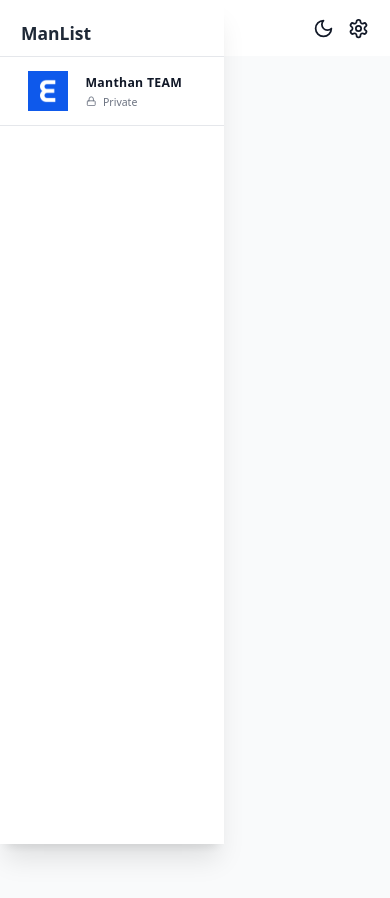
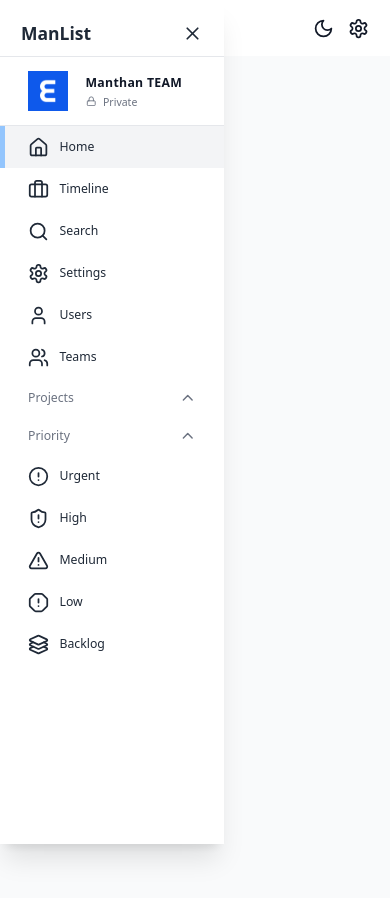
Before and after one commit to manthan-paktolus/project-management-app, a Next.js app in the folder client/: page / in a window 390 px wide. Built offline with nearby package versions, Linux system fonts and the light colour scheme; no server answers.

Commit message:
making sidebar responsive and static content in sidebar

```diff
--- a/client/src/app/(components)/Sidebar/index.tsx
+++ b/client/src/app/(components)/Sidebar/index.tsx
@@ -24,14 +24,20 @@
 import { usePathname } from "next/navigation";
 import Link from "next/link";
 import { useAppDispatch, useAppSelector } from "@/app/redux";
+import { setIsSidebarCollapsed } from "@/state";
 
 const Sidebar = () => {
   const [showProjects, setShowProjects] = useState(true);
   const [showPriority, setShowPriority] = useState(true);
 
+  const dispatch = useAppDispatch();
+  const isSidebarCollapsed = useAppSelector(
+    (state) => state.global.isSidebarCollapsed,
+  );
+
   const sidebarClassNames = `fixed flex flex-col h-[100%] justify-between shadow-xl
     transition-all duration-300 h-full z-40 dark:bg-black overflow-y-auto bg-white
-    w-64`;
+    ${isSidebarCollapsed ? "w-0 hidden" : "w-64"}`;
 
   return (
     <div className={sidebarClassNames}>
@@ -41,6 +47,16 @@
           <div className="text-xl font-bold text-gray-800 dark:text-white">
             ManList
           </div>
+          {isSidebarCollapsed ? null : (
+            <button
+              className="py-3"
+              onClick={() => {
+                dispatch(setIsSidebarCollapsed(!isSidebarCollapsed));
+              }}
+            >
+              <X className="h-6 w-6 text-gray-800 hover:text-gray-500 dark:text-white" />
+            </button>
+          )}
         </div>
         {/* {Team} */}
         <div className="flex items-center gap-5 border-y-[1.5px] border-gray-200 px-8 py-4 dark:border-gray-700">
@@ -56,6 +72,65 @@
           </div>
         </div>
         {/* Navbar Links */}
+        <nav className="z-10 w-full">
+          <SidebarLink icon={Home} label="Home" href="/" />
+          <SidebarLink icon={Briefcase} label="Timeline" href="/timeline" />
+          <SidebarLink icon={Search} label="Search" href="/search" />
+          <SidebarLink icon={Settings} label="Settings" href="/settings" />
+          <SidebarLink icon={User} label="Users" href="/users" />
+          <SidebarLink icon={Users} label="Teams" href="/teams" />
+        </nav>
+        {/* PROJECTS LINKS */}
+        <button
+          onClick={() => setShowProjects((prev) => !prev)}
+          className="flex w-full items-center justify-between px-8 py-3 text-gray-500"
+        >
+          <span className="">Projects</span>
+          {showProjects ? (
+            <ChevronUp className="h-5 w-5" />
+          ) : (
+            <ChevronDown className="h-5 w-5" />
+          )}
+        </button>
+        {/* PROJECTS LIST */}
+
+        {/* PRIORITIES LINKS */}
+        <button
+          onClick={() => setShowPriority((prev) => !prev)}
+          className="flex w-full items-center justify-between px-8 py-3 text-gray-500"
+        >
+          <span className="">Priority</span>
+          {showPriority ? (
+            <ChevronUp className="h-5 w-5" />
+          ) : (
+            <ChevronDown className="h-5 w-5" />
+          )}
+        </button>
+        {showPriority && (
+          <>
+            <SidebarLink
+              icon={AlertCircle}
+              label="Urgent"
+              href="/priority/urgent"
+            />
+            <SidebarLink
+              icon={ShieldAlert}
+              label="High"
+              href="/priority/high"
+            />
+            <SidebarLink
+              icon={AlertTriangle}
+              label="Medium"
+              href="/priority/medium"
+            />
+            <SidebarLink icon={AlertOctagon} label="Low" href="/priority/low" />
+            <SidebarLink
+              icon={Layers3}
+              label="Backlog"
+              href="/priority/backlog"
+            />
+          </>
+        )}
       </div>
     </div>
   );
@@ -65,23 +140,12 @@
   href: string;
   icon: LucideIcon;
   label: string;
-  isCollapsed: boolean;
 }
 
-const SidebarLinks = ({
-  href,
-  icon: Icon,
-  label,
-  // isCollapsed,
-}: SidebarLinkProps) => {
+const SidebarLink = ({ href, icon: Icon, label }: SidebarLinkProps) => {
   const pathname = usePathname();
   const isActive =
     pathname === href || (pathname === "/" && href === "/dashboard");
-  const screenWidth = window.innerWidth;
-  const dispatch = useAppDispatch();
-  const isSidebarCollapsed = useAppSelector(
-    (state) => state.global.isSidebarCollapsed,
-  );
 
   return (
     <Link href={href} className="w-full">
--- a/client/src/app/globals.css
+++ b/client/src/app/globals.css
@@ -15,6 +15,6 @@
   height: 100%;
   width: 100%;
   @apply text-sm;
-  @apply bg-gray-500;
-  @apply text-gray-900;
+  @apply bg-white;
+  @apply dark:bg-black;
 }
```
